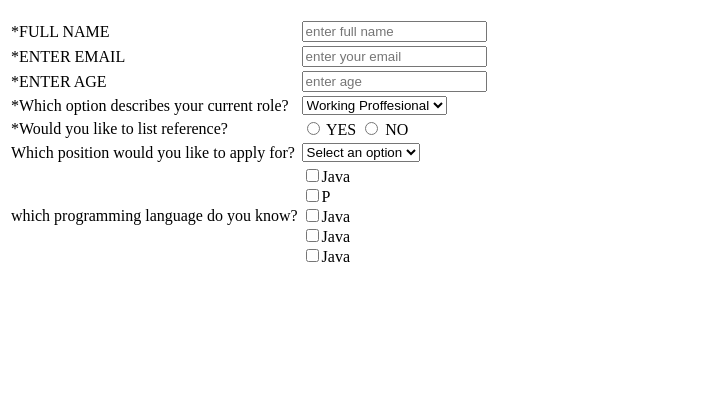
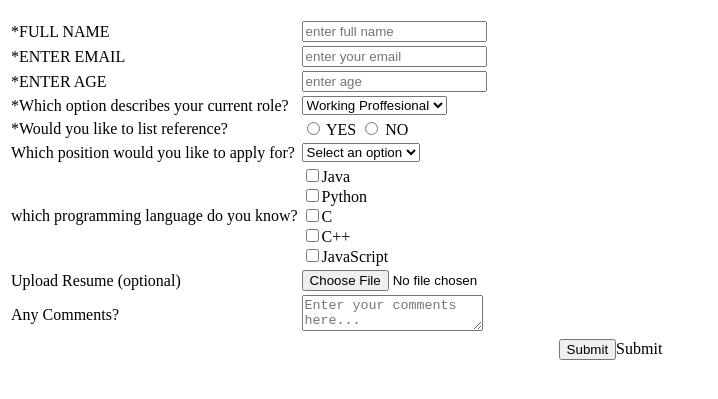
Before and after one commit to Kartikk13/FSD-WD-CSE17-KARTIK_SINGH, a plain HTML site: page html/application_form.html in a window 1280 px wide. Shown: the part 101-500 px from the top of the page, without its empty margins (0-718 px from the left). Drawn offline with Linux system fonts and the light colour scheme.

Commit message:
added comments box, upload option, submit button

```diff
--- a/html/application_form.html
+++ b/html/application_form.html
@@ -52,11 +52,23 @@
                 <td>which programming language do you know?</td>
                 <td>
                     <input type="checkbox" name="lang" value="Java">Java <br>
-                    <input type="checkbox" name="lang" value="Java">P <br>
-                    <input type="checkbox" name="lang" value="Java">Java <br>
-                    <input type="checkbox" name="lang" value="Java">Java <br>
-                    <input type="checkbox" name="lang" value="Java">Java <br>
+                    <input type="checkbox" name="lang" value="Python">Python <br>
+                    <input type="checkbox" name="lang" value="C">C <br>
+                    <input type="checkbox" name="lang" value="C++">C++ <br>
+                    <input type="checkbox" name="lang" value="JavaScript">JavaScript <br>
                 </td>
+            </tr>
+            <tr>
+                <td>Upload Resume (optional)</td>
+                <td><input type="file" name="resume" accept=".pdf, .doc, .docx"></td>
+            </tr>
+            <tr>
+                <td>Any Comments?</td>
+                <td><textarea name="comments" placeholder="Enter your comments here..."></textarea></td>
+            </tr>
+            <tr>
+                <td colspan="2" align="center"></td>
+                <td><input type="submit">Submit</td>
             </tr>
         </table>
     </form>
```
